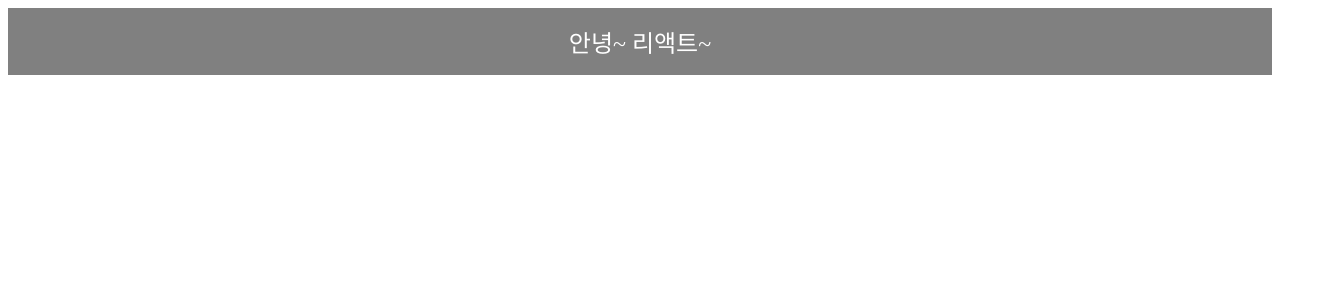
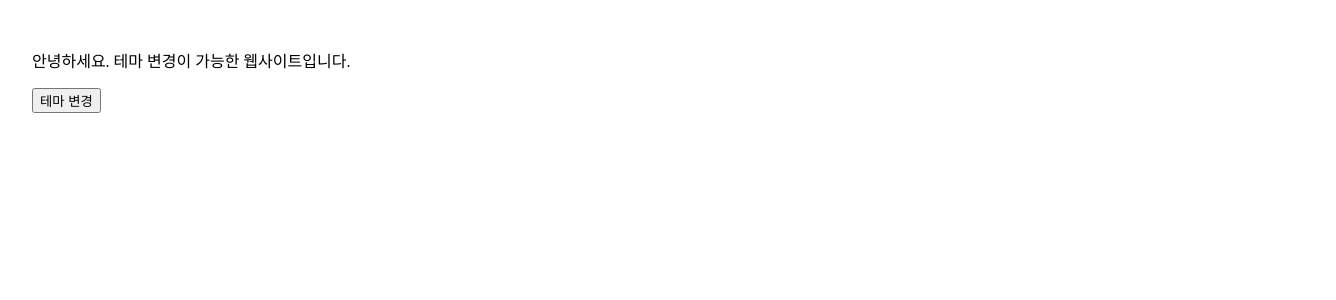
Before and after one commit to coq-j01/front_study, a React (Create React App) app in the folder React/my-app/: page / in a window 1280 px wide. Shown: the top 300 px of the page, 1336 px wide, since content can reach past the window. Built offline with nearby package versions, Linux system fonts and the light colour scheme.

Commit message:
App14-context 추가

```diff
--- a/React/my-app/src/14-context/ThemeContext.jsx
+++ b/React/my-app/src/14-context/ThemeContext.jsx
@@ -0,0 +1,35 @@
+// 리액트 컨텍스트(React Context)란?
+// 리액트 컨텍스트는 컴포넌트 트리 전체에 데이터를 전역적으로 공유할 수 있는 기능입니다.
+// 기존의 props를 통해 부모에서 자식으로 데이터를 하나하나 전달하는 방식과 달리,
+// 컨텍스트를 사용하면 컴포넌트 간 데이터를 손쉽게 공유할 수 있습니다.
+
+// 컨텍스트는 다음과 같은 경우에 유용합니다:
+// - 다크모드/테마 설정
+// - 사용자 인증 상태 관리
+// - 다국어(다중 언어) 설정
+// - 전역 상태 관리 (작은 프로젝트의 경우 Redux 없이도 사용 가능)
+
+// 텍스트 사용 시 주의할 점
+// - 빈번한 상태 변경은 피하는 것이 좋습니다.
+// - 컨텍스트는 전역적으로 데이터를 공유하지만 상태가 자주 변경되면 하위 컴포넌트들이 불필요하게 다시 렌더링될 수 있습니다.
+
+// Redux와 비교
+// 간단한 전역 상태 관리는 컨텍스트로 충분하지만,
+// 복잡한 상태 관리가 필요하면 Redux나 Zustand 같은
+// 상태 관리 라이브러리를 사용하는 것이 더 좋습니다.
+
+// 컨텍스트 주요 구성 요소
+// 1.React.createContext()
+// 컨텍스트를 생성하는 함수입니다.
+// 2.Provider
+// 데이터를 제공하는 컴포넌트로, 하위 컴포넌트들이 이 데이터를 사용할 수 있게 해줍니다.
+// 3.Consumer
+// 보통 useContext 훅을 사용해 간단하게 데이터를 소비합니다.
+
+import React from "react";
+
+// Context는 전역 상태 변수 저장소이다.
+const ThemeContext = React.createContext();
+ThemeContext.displayName = "ThemeContext";
+
+export default ThemeContext;
--- a/React/my-app/src/14-context/ThemeContextProvider.jsx
+++ b/React/my-app/src/14-context/ThemeContextProvider.jsx
@@ -0,0 +1,23 @@
+import { useState, useCallback } from "react";
+import ThemeContext from "./ThemeContext";
+import ThemeContextUseContext from "./ThemeContextUseContext";
+
+function ThemeContextProvider() {
+  const [theme, setTheme] = useState("light");
+
+  // useMemo : 값이 저장해 놓음
+  // useCallback : 함수를 저장해 놓음
+  const toggleTheme = useCallback(() => {
+    if (theme == "light") {
+      setTheme("dark");
+    } else {
+      setTheme("light");
+    }
+  }, [theme]);
+  return (
+    <ThemeContext.Provider value={{ theme, toggleTheme }}>
+      <ThemeContextUseContext />
+    </ThemeContext.Provider>
+  );
+}
+export default ThemeContextProvider;
--- /dev/null
+++ b/React/my-app/src/14-context/ThemeContextUseContext.jsx
@@ -0,0 +1,23 @@
+import { useState, useContext } from "react";
+import ThemeContext from "./ThemeContext";
+
+function ThemeContextUseContext(props) {
+  // 전역상태관리에 저장된 theme(테마)값을 가져온다.
+  const { theme, toggleTheme } = useContext(ThemeContext);
+
+  const styles = {
+    width: "100vw",
+    height: "100vh",
+    padding: "1.5rem",
+    backgroundColor: theme == "light" ? "white" : "black",
+    color: theme == "light" ? "black" : "white",
+  };
+  return (
+    <div style={styles}>
+      <p>안녕하세요. 테마 변경이 가능한 웹사이트입니다.</p>
+      <button onClick={toggleTheme}>테마 변경</button>
+    </div>
+  );
+}
+
+export default ThemeContextUseContext;
--- /dev/null
+++ b/React/my-app/src/App14.js
@@ -0,0 +1,8 @@
+import React from "react";
+import ThemeContextProvider from "./14-context/ThemeContextProvider";
+
+function App() {
+  return <ThemeContextProvider theme="light" />;
+}
+
+export default App;
--- a/React/my-app/src/index.js
+++ b/React/my-app/src/index.js
@@ -1,6 +1,6 @@
 import React from "react";
 import ReactDOM from "react-dom/client"; // client: FSR server:SSR(next.js)
-import App from "./App13";
+import App from "./App14";
 
 const root = ReactDOM.createRoot(document.getElementById("root"));
 root.render(<App />);
```
Also changed, not shown: React/my-app/src/14-context/PropsDrilling.jsx (+53 -0 lines).
